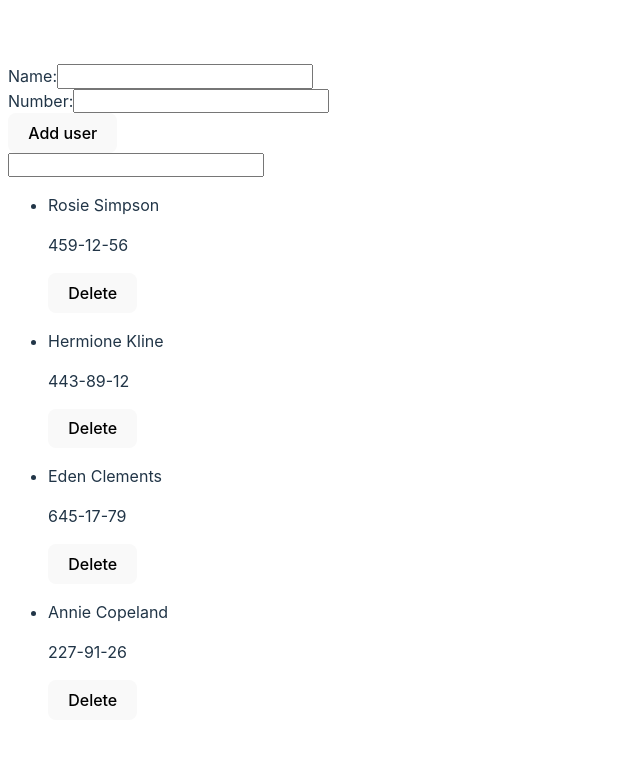
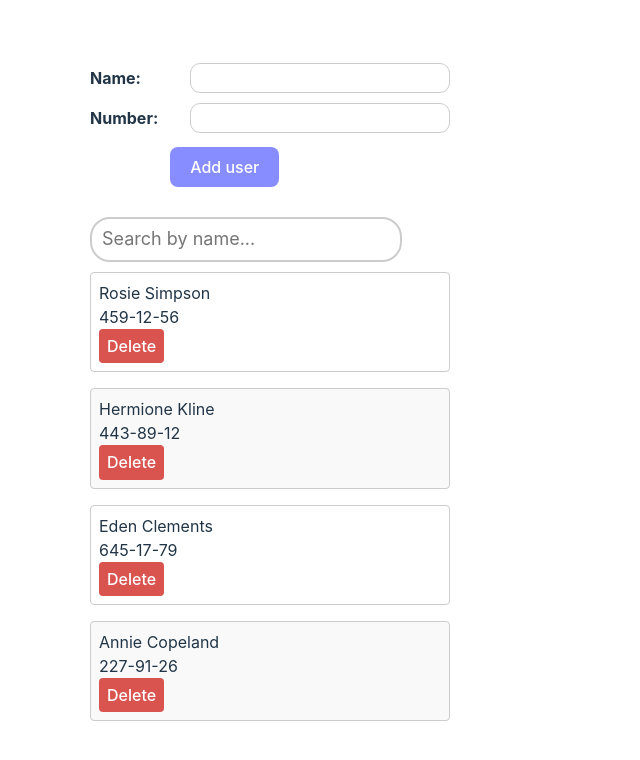
Before and after one commit to Serhii2009/goit-react-hw-03, a React (Vite) app: page / in a window 1280 px wide. Shown: the top 760 px of the page, without its empty margins (0-640 px from the left). Built offline with nearby package versions, Linux system fonts and the light colour scheme.

Commit message:
Add a lot of style

```diff
--- a/src/components/App.css
+++ b/src/components/App.css
@@ -2,7 +2,7 @@
   max-width: 1280px;
   margin: 0 auto;
   padding: 2rem;
-  text-align: center;
+  margin-left: 50px;
 }
 
 li {
@@ -12,3 +12,7 @@ li {
 .list-buttons {
   margin-left: 8px;
 }
+
+input {
+  border-radius: 10px;
+}
--- a/src/components/App.jsx
+++ b/src/components/App.jsx
@@ -1,3 +1,4 @@
+import "./App.css";
 import { useState, useEffect } from "react";
 import { SearchBox } from "./SearchBox/SearchBox";
 import { ContactList } from "./ContactList/ContactList";
--- a/src/components/ContactForm/ContactForm.jsx
+++ b/src/components/ContactForm/ContactForm.jsx
@@ -1,13 +1,17 @@
 import { useId } from "react";
 import { Formik, Form, Field, ErrorMessage } from "formik";
 import * as Yup from "yup";
+import css from "./ContactForm.module.css";
 
 const userSchema = Yup.object().shape({
   name: Yup.string()
     .min(3, "Name must be at least 3 symb long")
     .required("This is a required field"),
   number: Yup.string()
-    .matches(/^\d{3}-\d{2}-\d{2}$/, "Phone number must be in xxx-xx-xx format")
+    .matches(
+      /^\d{3}-\d{2}-\d{2}$/,
+      "Phone number must have only numbers and in xxx-xx-xx format"
+    )
     .required("This is a required field"),
 });
 
@@ -28,20 +32,22 @@ export const ContactForm = ({ onAdd }) => {
         actions.resetForm();
       }}
     >
-      <Form autoComplete="off">
-        <div>
+      <Form className="css.loginBox" autoComplete="off">
+        <div className={css.userBox}>
           <label htmlFor={nameFieldId}>Name:</label>
           <Field type="text" name="name" id={nameFieldId} />
           <ErrorMessage name="name" component="span" />
         </div>
 
-        <div>
+        <div className={css.userBox}>
           <label htmlFor={numberFieldId}>Number:</label>
           <Field type="text" name="number" id={numberFieldId} />
           <ErrorMessage name="number" component="span" />
         </div>
 
-        <button type="submit">Add user</button>
+        <button className={css.userButton} type="submit">
+          Add user
+        </button>
       </Form>
     </Formik>
   );
--- a/src/components/ContactForm/ContactForm.module.css
+++ b/src/components/ContactForm/ContactForm.module.css
@@ -0,0 +1,38 @@
+.userBox {
+  display: flex;
+  align-items: center;
+  margin-bottom: 10px;
+}
+
+.userBox label {
+  width: 100px;
+  font-weight: bold;
+}
+
+.userBox input {
+  flex: 1;
+  padding: 5px;
+  border: 1px solid #ccc;
+  outline: none;
+}
+
+.userBox span {
+  color: red;
+  font-size: 12px;
+  margin-left: 10px;
+}
+
+.userBox button {
+  width: 100%;
+  padding: 10px;
+  border: none;
+  background-color: #007bff;
+  color: #fff;
+  cursor: pointer;
+}
+
+.userButton {
+  margin-top: 4px;
+  margin-left: 80px;
+  color: #fff;
+}
--- a/src/components/ContactList/ContactList.jsx
+++ b/src/components/ContactList/ContactList.jsx
@@ -1,11 +1,15 @@
+import css from "./ContactList.module.css";
+
 export const ContactList = ({ items, onDelete }) => {
   return (
-    <ul>
+    <ul className={css.contactic}>
       {items.map((item) => (
-        <li key={item.id}>
-          <p>{item.name}</p>
-          <p>{item.number}</p>
-          <button onClick={() => onDelete(item.id)}>Delete</button>
+        <li className={css.contacticList} key={item.id}>
+          <p className={css.dataInfo}>{item.name}</p>
+          <p className={css.dataInfo}>{item.number}</p>
+          <button className={css.dataButton} onClick={() => onDelete(item.id)}>
+            Delete
+          </button>
         </li>
       ))}
     </ul>
--- /dev/null
+++ b/src/components/ContactList/ContactList.module.css
@@ -0,0 +1,32 @@
+.contactic {
+  list-style-type: none;
+  margin: 0;
+  padding: 0;
+  margin-top: 10px;
+}
+
+.contacticList {
+  margin: 0 0 1rem 0;
+  padding: 0.5rem;
+  border: 1px solid #ccc;
+  border-radius: 0.25rem;
+}
+
+.contacticList:nth-child(even) {
+  background-color: #f9f9f9;
+}
+
+.dataInfo {
+  margin: 0;
+  padding: 0;
+}
+
+.dataButton {
+  margin: 0;
+  padding: 0.5rem;
+  background-color: #d9534f;
+  color: white;
+  border: none;
+  border-radius: 0.25rem;
+  cursor: pointer;
+}
--- a/src/components/SearchBox/SearchBox.jsx
+++ b/src/components/SearchBox/SearchBox.jsx
@@ -1,9 +1,13 @@
+import css from "./SearchBox.module.css";
+
 export const SearchBox = ({ value, onChange }) => {
   return (
-    <div>
+    <div className={css.serchContain}>
       <input
+        className={css.serchInput}
         type="text"
         value={value}
+        placeholder="Search by name..."
         onChange={(evt) => onChange(evt.target.value)}
       />
     </div>
--- /dev/null
+++ b/src/components/SearchBox/SearchBox.module.css
@@ -0,0 +1,12 @@
+.serchContain {
+  display: flex;
+  margin-top: 30px;
+}
+
+.serchInput {
+  padding: 10px;
+  border: 2px solid #ccc;
+  border-radius: 20px;
+  outline: none;
+  font-size: 18px;
+}
--- a/src/index.css
+++ b/src/index.css
@@ -46,9 +46,9 @@ button {
   cursor: pointer;
   transition: border-color 0.25s;
 }
-button:hover {
+/* button:hover {
   border-color: #646cff;
-}
+} */
 
 @media (prefers-color-scheme: light) {
   :root {
@@ -59,6 +59,9 @@ button:hover {
     color: #747bff;
   }
   button {
-    background-color: #f9f9f9;
+    background-color: #4952ffa8;
+  }
+  button:hover {
+    background-color: #df5f14c2;
   }
 }
```
